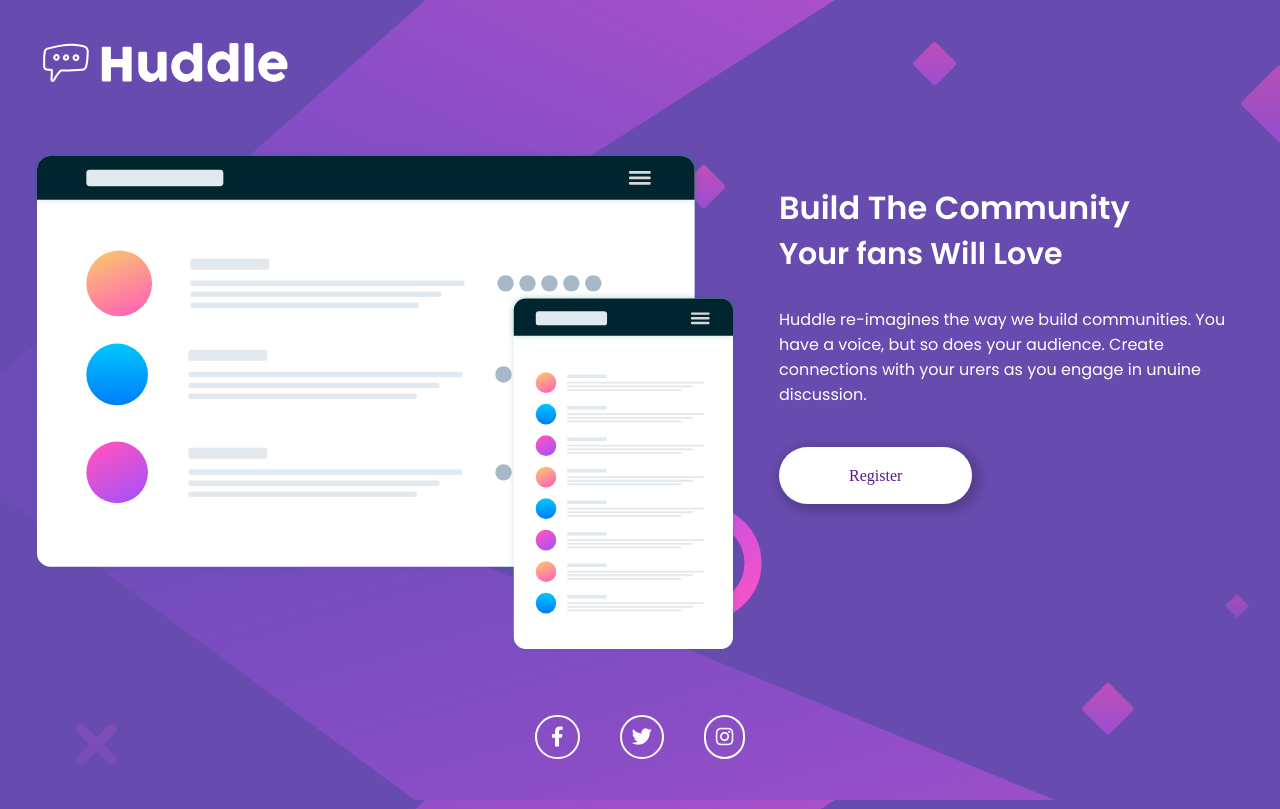
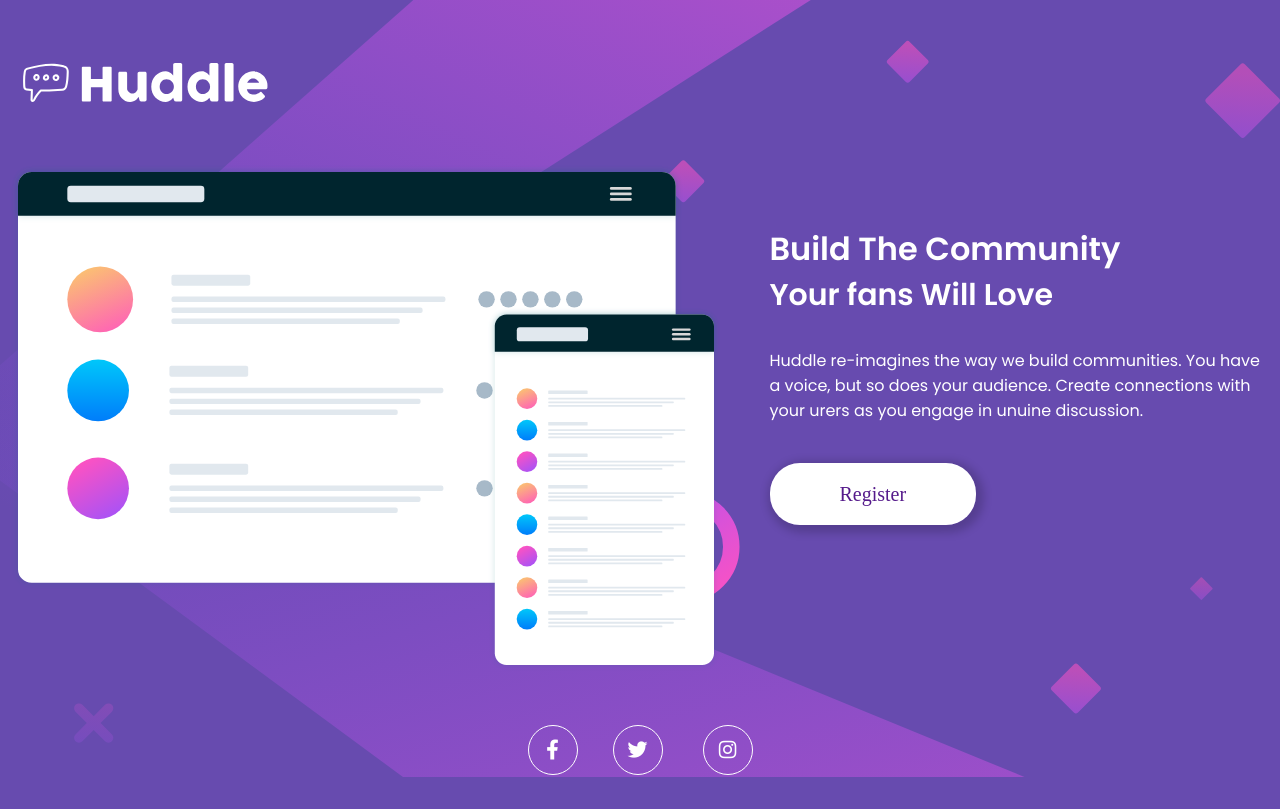
Before and after one commit to thamiresvpmarques/huddle-landing-page, a plain HTML site: page index.html in a window 1280 px wide. Drawn offline with Linux system fonts and the light colour scheme.

Commit message:
Atualização pós correção do desafio

```diff
--- a/src/css/style.css
+++ b/src/css/style.css
@@ -1,23 +1,27 @@
 body{
-    background: url(../images/bg-desktop.svg) var(--cor-fundo);
-
-
+    background: url(../images/bg-desktop.svg) var(--cor-fundo) top no-repeat;
+    background-size: contain;
+    min-height: 100vh;
 }
 @media (max-width:425px){
     body{
         background: url(../images/bg-mobile.svg) var(--cor-fundo) top no-repeat;
         background-size:contain;
         }
-
 }
 
 main{
-    margin: 30px;
+    display: flex;
+    align-items: center;
+    flex-direction: column;
 }
-
 
 /*logo*/
 .logo{
+    display: flex;
+    align-items: flex-start;
+    width: 1260px;
+    margin-top: 50px;
     margin-bottom: 50px;
 }
 .logo img {
@@ -33,40 +37,46 @@ main{
     }
 }
 
-
-
 /*principal*/
 .principal{
     display: grid;
-    grid-template-areas: "img tex";
-    color: #fff;
+    grid-template-areas: "img tex" ;
+    color: #ffff;
+    width: auto;
+    gap: 50px;
+
 }
 
 .principal img {
     grid-area: img;
+
 }
 
 .tex{
     grid-area: tex;
     display: flex;
     flex-direction: column;
+    align-items: flex-start;
     gap: 30px;
-    margin-top: 35px;
-    margin-left: 40px;
+    margin-top: 60px;
+
 }
 .texto {
   font-family: var(--letra-principal);
   font-weight: 400;
+  max-width: 500px;
 }
 
 .titulos {
     font-family: 'Poppins', sans-serif;
+
 }
 .titulos h2{
     font-size: 30px;
 }
 .btn{
     margin-top: 30px;
+
 }
 
 .btn a{
@@ -75,25 +85,22 @@ main{
    border-radius: 30px;
    box-shadow: 3px 3px 8px 5px rgba(0, 0, 0, 0.174);
    transition: 0.3s;
+   font-size: 20px;
 }
 
 .btn a:hover{
-
     background-color:var(--cor-interacao);
-
 }
 
-@media (max-width:990px){
-    .principal img{
-        max-width: 300px;
-    }
-}
 @media (max-width:990px){
     .principal{
         display: flex;
         flex-direction: column;
         align-items: center;
         }
+    .principal img{
+            max-width: 300px;
+    }
     .tex{
         margin-left: 0;
     }
@@ -113,6 +120,7 @@ main{
 .social{
     display: flex;
     justify-content: end;
+    width: 1450px;
 
 }
 .social a{
@@ -120,9 +128,10 @@ main{
     font-size: 20px;
     grid-area: social;
     color: #fff;
-    padding: 10px;
+    height: 50px;
+    width: 50px;
     margin: 20px;
-    border: 2px solid #fff;
+    border: 0.3px solid #fff;
     border-radius: 50px;
     align-items: center;
     justify-content: center;
```
Also changed, not shown: index.html (+2 -11 lines).
